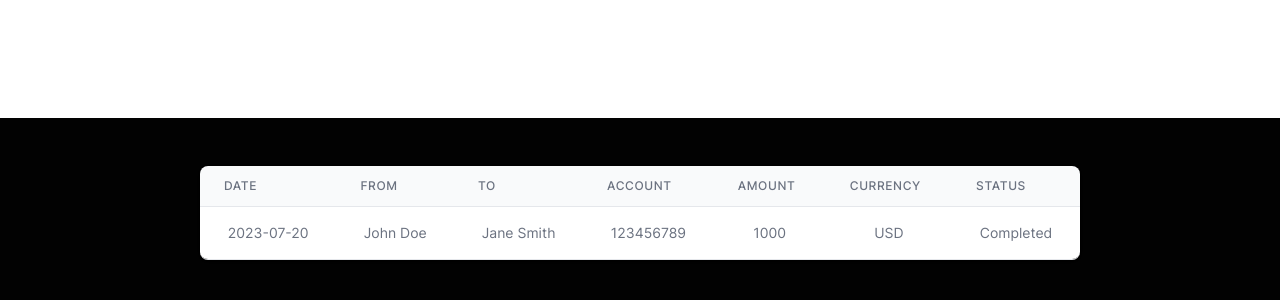
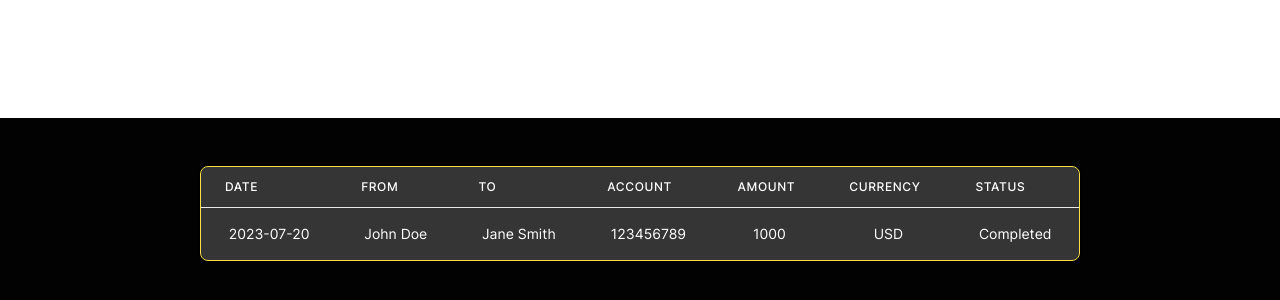
Before and after one commit to zk-x-border/zk-x-border-ui, a Next.js app: page /status in a window 1280 px wide. Shown: the part 1007-1307 px from the top of the page. Built offline with nearby package versions, Linux system fonts and the light colour scheme.

Commit message:
style: fix more styling

```diff
--- a/src/components/TransactionTable.tsx
+++ b/src/components/TransactionTable.tsx
@@ -36,76 +36,76 @@ const TransactionTable: React.FC<TransactionTableProps> = ({
     <div className='flex flex-col'>
       <div className='-my-2 overflow-x-auto sm:-mx-6 lg:-mx-8'>
         <div className='inline-block min-w-full py-2 align-middle sm:px-6 lg:px-8'>
-          <div className='overflow-hidden border-b border-gray-200 shadow sm:rounded-lg'>
+          <div className='overflow-hidden border border-yellow-300 shadow sm:rounded-lg'>
             <table className='min-w-full divide-y divide-gray-200'>
-              <thead className='bg-gray-50'>
+              <thead className='bg-white/20'>
                 <tr>
                   <th
                     scope='col'
-                    className='px-6 py-3 text-left text-xs font-medium uppercase tracking-wider text-gray-500'
+                    className='px-6 py-3 text-left text-xs font-medium uppercase tracking-wider text-white'
                   >
                     Date
                   </th>
                   <th
                     scope='col'
-                    className='px-6 py-3 text-left text-xs font-medium uppercase tracking-wider text-gray-500'
+                    className='px-6 py-3 text-left text-xs font-medium uppercase tracking-wider text-white'
                   >
                     From
                   </th>
                   <th
                     scope='col'
-                    className='px-6 py-3 text-left text-xs font-medium uppercase tracking-wider text-gray-500'
+                    className='px-6 py-3 text-left text-xs font-medium uppercase tracking-wider text-white'
                   >
                     To
                   </th>
                   <th
                     scope='col'
-                    className='px-6 py-3 text-left text-xs font-medium uppercase tracking-wider text-gray-500'
+                    className='px-6 py-3 text-left text-xs font-medium uppercase tracking-wider text-white'
                   >
                     Account
                   </th>
                   <th
                     scope='col'
-                    className='px-6 py-3 text-left text-xs font-medium uppercase tracking-wider text-gray-500'
+                    className='px-6 py-3 text-left text-xs font-medium uppercase tracking-wider text-white'
                   >
                     Amount
                   </th>
                   <th
                     scope='col'
-                    className='px-6 py-3 text-left text-xs font-medium uppercase tracking-wider text-gray-500'
+                    className='px-6 py-3 text-left text-xs font-medium uppercase tracking-wider text-white'
                   >
                     Currency
                   </th>
                   <th
                     scope='col'
-                    className='px-6 py-3 text-left text-xs font-medium uppercase tracking-wider text-gray-500'
+                    className='px-6 py-3 text-left text-xs font-medium uppercase tracking-wider text-white'
                   >
                     Status
                   </th>
                 </tr>
               </thead>
-              <tbody className='divide-y divide-gray-200 bg-white'>
+              <tbody className='divide-y divide-gray-200 bg-white/20'>
                 {transactions.map((transaction) => (
                   <tr key={transaction.id}>
-                    <td className='whitespace-nowrap px-6 py-4 text-sm text-gray-500'>
+                    <td className='whitespace-nowrap px-6 py-4 text-sm text-white'>
                       {transaction.date}
                     </td>
-                    <td className='whitespace-nowrap px-6 py-4 text-sm text-gray-500'>
+                    <td className='whitespace-nowrap px-6 py-4 text-sm text-white'>
                       {transaction.from}
                     </td>
-                    <td className='whitespace-nowrap px-6 py-4 text-sm text-gray-500'>
+                    <td className='whitespace-nowrap px-6 py-4 text-sm text-white'>
                       {transaction.to}
                     </td>
-                    <td className='whitespace-nowrap px-6 py-4 text-sm text-gray-500'>
+                    <td className='whitespace-nowrap px-6 py-4 text-sm text-white'>
                       {transaction.account}
                     </td>
-                    <td className='whitespace-nowrap px-6 py-4 text-sm text-gray-500'>
+                    <td className='whitespace-nowrap px-6 py-4 text-sm text-white'>
                       {transaction.amount}
                     </td>
-                    <td className='whitespace-nowrap px-6 py-4 text-sm text-gray-500'>
+                    <td className='whitespace-nowrap px-6 py-4 text-sm text-white'>
                       {transaction.currency}
                     </td>
-                    <td className='whitespace-nowrap px-6 py-4 text-sm text-gray-500'>
+                    <td className='whitespace-nowrap px-6 py-4 text-sm text-white'>
                       {transaction.status}
                     </td>
                   </tr>
--- a/src/components/payForm/PayFormStep2.tsx
+++ b/src/components/payForm/PayFormStep2.tsx
@@ -22,7 +22,7 @@ const PayFormStep2: React.FC<PayFormStep2Props> = ({
         Please pay {amount} {senderCurrency} to MARKET_MAKER_ID on {senderType}{' '}
         and upload the {senderType} email proof in the next step
       </div>
-      <div className='relative flex flex-col items-center justify-center space-x-2 rounded-lg border border-gray-300 bg-slate-100/40 px-6 pb-4 pt-6'>
+      <div className='relative flex flex-col items-center justify-center space-x-2 rounded-lg border border-yellow-300 bg-slate-100/40 px-6 pb-4 pt-6'>
         <div className='mb-[-40px] mt-12'>
           {senderType === 'Revolut' ? (
             <RevolutLogo className='w-24' />
--- a/src/components/payForm/PayFormStep3.tsx
+++ b/src/components/payForm/PayFormStep3.tsx
@@ -26,7 +26,7 @@ const PayFormStep3: React.FC<PayFormStep3Props> = ({ onClickNext }) => {
         {({ getRootProps, getInputProps }) => (
           <div
             {...getRootProps()}
-            className='relative flex flex-1 justify-center space-x-2 rounded-lg border border-gray-300 bg-gray-500/50 px-6 py-40'
+            className='relative flex flex-1 justify-center space-x-2 rounded-lg border border-yellow-300 bg-gray-500/50 px-6 py-40'
           >
             <input {...getInputProps()} />
             <section>
--- a/src/components/payForm/PayFormStep4.tsx
+++ b/src/components/payForm/PayFormStep4.tsx
@@ -7,22 +7,22 @@ export type PayFormStep4Props = {
 const PayFormStep4: React.FC<PayFormStep4Props> = ({ receiverIdentifier }) => {
   return (
     <div>
-      <div className='relative flex flex-1 justify-center space-x-2 rounded-lg border border-gray-300 px-6 pb-6 pt-8'>
+      <div className='relative flex flex-1 justify-center space-x-2 rounded-lg border border-yellow-300 px-6 pb-6 pt-8'>
         <div className='rounded-lg bg-gray-700 px-20 py-10 text-white'>
           Congrats! Your payment has been received and {receiverIdentifier} will
           receive payment soon
         </div>
       </div>
       <button
-        className='mt-4 w-full rounded-md bg-gray-800 p-4 text-white'
+        className='mt-4 w-full rounded-md bg-white p-4 text-gray-800'
         onClick={() => window.location.reload()}
       >
         Make another transfer
       </button>
       <ButtonLink
-        className='mt-4 w-full justify-center rounded-lg border-none bg-white px-10 py-4 text-center text-gray-800'
+        className='mt-4 w-full justify-center rounded-lg border-none bg-gradient-to-r from-yellow-400 to-yellow-500 px-10 py-4 text-center text-white'
         href='/status'
-        variant='light'
+        variant='dark'
       >
         View Status
       </ButtonLink>
```
